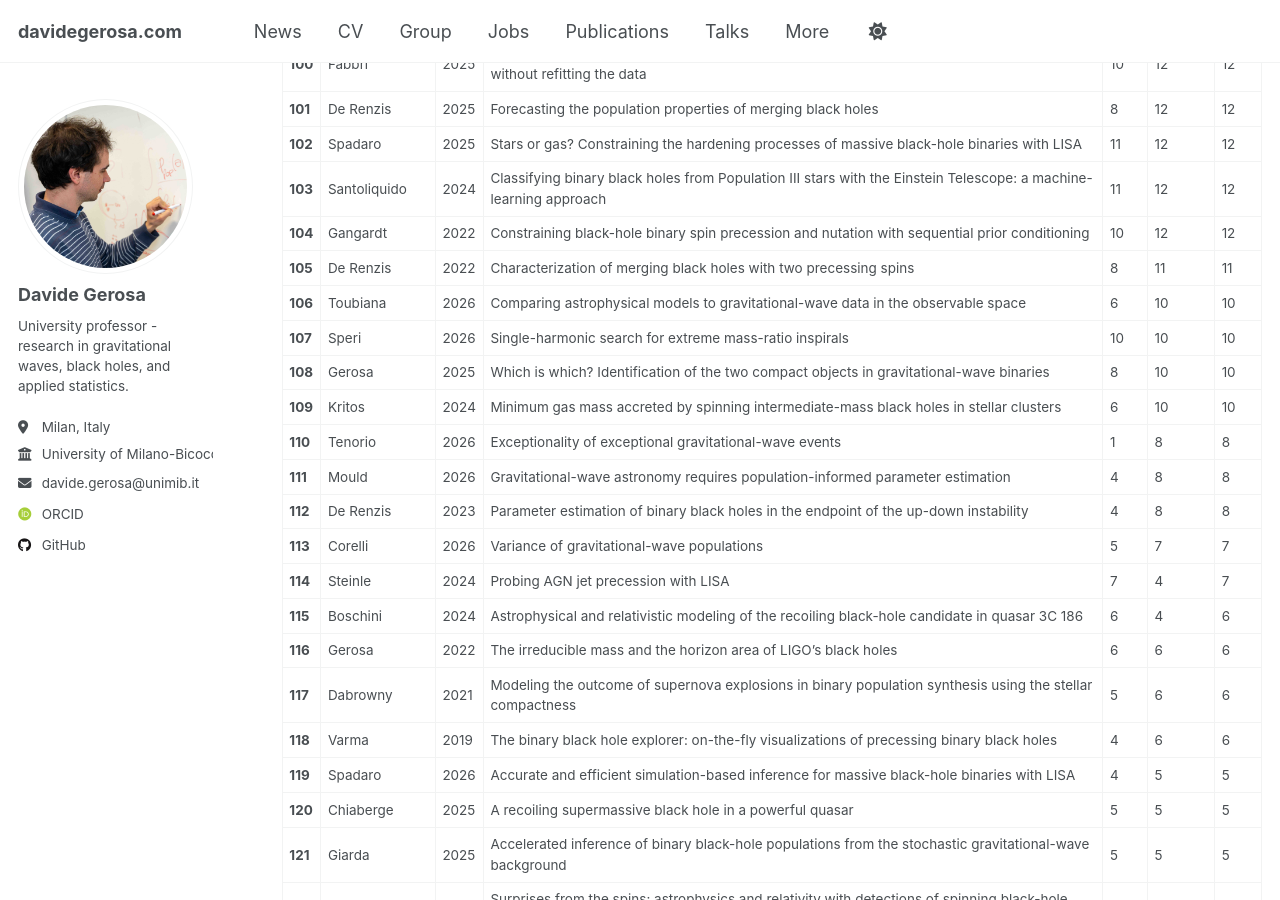
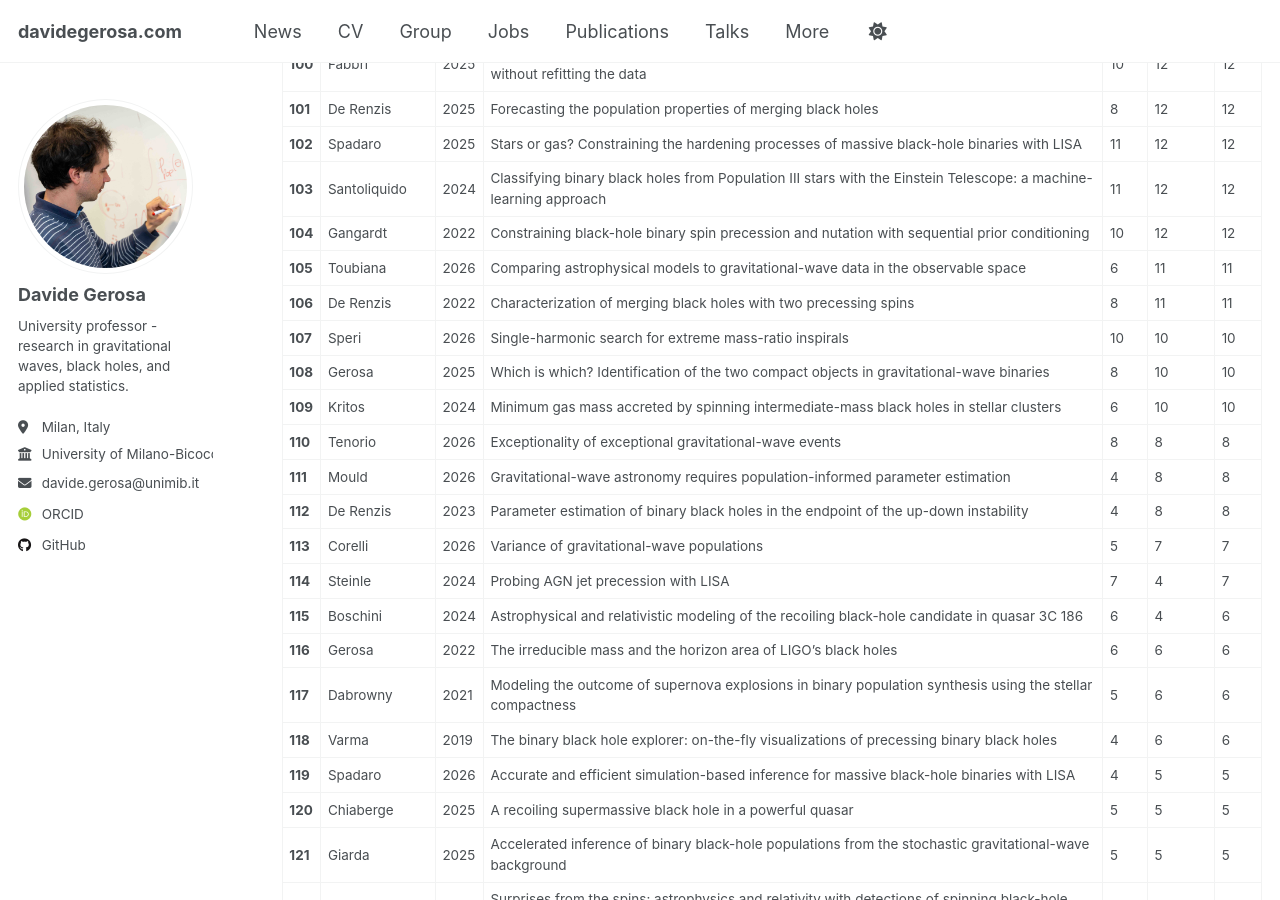
Before and after one commit to dgerosa/website, a Jekyll site: the page built from _pages/citations.md, in a window 1280 px wide and 900 px high, scrolled down 4561 px. Built offline with Jekyll 4.4.1, drawn with Linux system fonts in a browser that asks for light colours; some web fonts are replaced; some of the changed text lies outside the part shown.

Commit message:
Website update from workflow

```diff
--- a/_pages/_citations.md
+++ b/_pages/_citations.md
@@ -113,12 +113,12 @@
 | **102** | Spadaro | 2025 | Stars or gas? Constraining the hardening processes of massive black-hole binaries with LISA | 11 | 12 | 12 |
 | **103** | Santoliquido | 2024 | Classifying binary black holes from Population III stars with the Einstein Telescope: a machine-learning approach | 11 | 12 | 12 |
 | **104** | Gangardt | 2022 | Constraining black-hole binary spin precession and nutation with sequential prior conditioning | 10 | 12 | 12 |
-| **105** | De Renzis | 2022 | Characterization of merging black holes with two precessing spins | 8 | 11 | 11 |
-| **106** | Toubiana | 2026 | Comparing astrophysical models to gravitational-wave data in the observable space | 6 | 10 | 10 |
+| **105** | Toubiana | 2026 | Comparing astrophysical models to gravitational-wave data in the observable space | 6 | 11 | 11 |
+| **106** | De Renzis | 2022 | Characterization of merging black holes with two precessing spins | 8 | 11 | 11 |
 | **107** | Speri | 2026 | Single-harmonic search for extreme mass-ratio inspirals | 10 | 10 | 10 |
 | **108** | Gerosa | 2025 | Which is which? Identification of the two compact objects in gravitational-wave binaries | 8 | 10 | 10 |
 | **109** | Kritos | 2024 | Minimum gas mass accreted by spinning intermediate-mass black holes in stellar clusters | 6 | 10 | 10 |
-| **110** | Tenorio | 2026 | Exceptionality of exceptional gravitational-wave events | 1 | 8 | 8 |
+| **110** | Tenorio | 2026 | Exceptionality of exceptional gravitational-wave events | 8 | 8 | 8 |
 | **111** | Mould | 2026 | Gravitational-wave astronomy requires population-informed parameter estimation | 4 | 8 | 8 |
 | **112** | De Renzis | 2023 | Parameter estimation of binary black holes in the endpoint of the up-down instability | 4 | 8 | 8 |
 | **113** | Corelli | 2026 | Variance of gravitational-wave populations | 5 | 7 | 7 |
@@ -209,4 +209,4 @@
 
 
 <br><br>
-*Last updated: 2026-09-24 06:17:50 UTC*
+*Last updated: 2026-09-25 06:14:11 UTC*
```
Also changed, not shown: other parts of _pages/_citations.md (+10 -10 lines), _pages/_group.md (+1 -1 lines), _pages/_publications.md (+1 -1 lines), _pages/_talks.md (+1 -1 lines).
